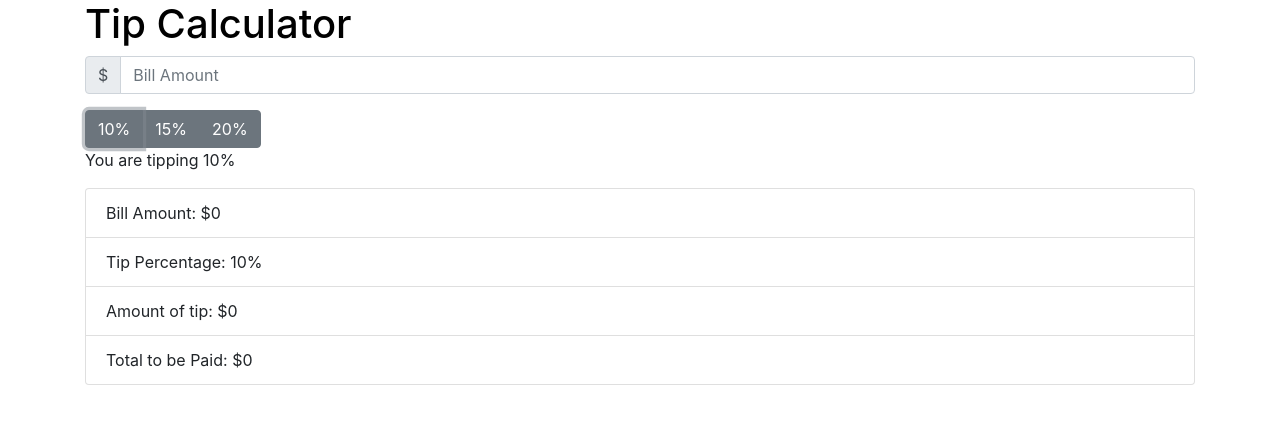
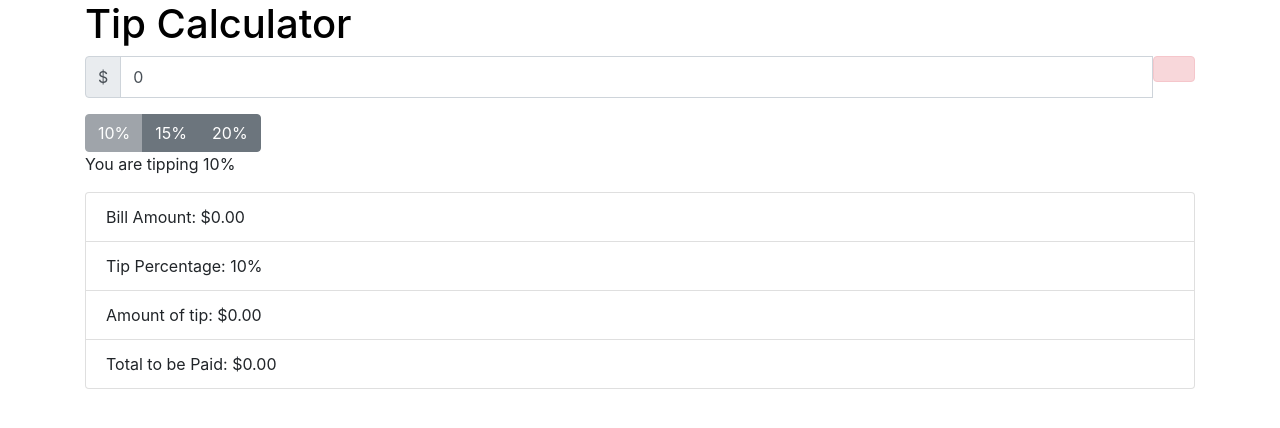
Before and after one commit to kd172906/few-100-lab-kjd, a website built with webpack: page src/index.html in a window 1280 px wide. Both pictures are taken after a click on the button "10%". Built offline with nearby package versions, Linux system fonts and the light colour scheme.

Commit message:
End of workshop

```diff
--- a/src/index.html
+++ b/src/index.html
@@ -22,14 +22,17 @@
             <span class="input-group-text"
                   id="basic-addon1">$</span>
         </div>
-        <input type="text"
+        <input type="number"
                id="billAmount"
                class="form-control"
                placeholder="Bill Amount"
                aria-label="Amount"
+               value=""
                aria-describedby="basic-addon1">
+        <div class="alert alert-danger">
+            <span id="error"></span>
+        </div>
     </div>
-
 
     <div id="setTip"
          class="btn-group">
--- a/src/index.ts
+++ b/src/index.ts
@@ -1,13 +1,18 @@
 import './styles.css';
 
 const BillAmount = document.getElementById("billAmount") as HTMLInputElement;
-const tipButton = document.getElementById('setTip');
+BillAmount.value = "0";
 const tipConfirm = document.getElementById('tipConfirm');
 var billAmtTxt = document.getElementById("list-bill-amt");
 var tipPctTxt = document.getElementById("list-tip-pct");
 var tipAmtTxt = document.getElementById("list-tip-amt");
 var totalTxt = document.getElementById("list-total");
+const defaultTip: HTMLButtonElement = document.querySelector('button[value="20"]');
+let tip: HTMLButtonElement = defaultTip;
+defaultTip.click();
 let d = document.getElementById('setTip');
+let borderColor = BillAmount.style.borderColor;
+let success = true;
 
 
 function CalculateTip(t: any, b: any) {
@@ -15,14 +20,56 @@ function CalculateTip(t: any, b: any) {
     return (b * tip);
 }
 
+function resetSummary() {
+    tipConfirm.innerText = "";
+    billAmtTxt.textContent = "Bill Amount: ";
+    tipPctTxt.textContent = "Tip Percentage: ";
+    tipAmtTxt.textContent = "Amount of tip: ";
+    totalTxt.textContent = "Total to be Paid: ";
+}
 
-d.querySelectorAll('button').forEach(b => b.addEventListener('click', function () {
-    let bill = Number(BillAmount.value);
-    let tipTotal = CalculateTip(this.value, bill);
-    let totalBill = tipTotal + bill;
-    tipConfirm.innerText = "You are tipping " + this.value + "%";
-    billAmtTxt.textContent = "Bill Amount: $" + bill;
-    tipPctTxt.textContent = "Tip Percentage: " + this.value + "%";
-    tipAmtTxt.textContent = "Amount of tip: $" + Math.round(Number(tipTotal) * 100) / 100;
-    totalTxt.textContent = "Total to be Paid: $" + Math.round(Number(totalBill) * 100) / 100;
+function setError(msg: string) {
+    document.getElementById('error').innerText = msg;
+}
+
+function CalculateFinalBill() {
+    if (!BillAmount.value) {
+        setError('Can\'t be empty')
+        BillAmount.style.borderColor = "red";
+        resetSummary();
+        success = false;
+    }
+    else if (Number(BillAmount.value) < 0) {
+        setError('You should still tip if you pay with coupons, you cheapskate!')
+        BillAmount.style.borderColor = "red";
+        resetSummary();
+        success = false;
+    }
+    else {
+        setError("");
+        BillAmount.style.borderColor = borderColor;
+        let bill = Number(BillAmount.value);
+        let tipTotal = CalculateTip(Number(tip.value), bill);
+        let totalBill = tipTotal + bill;
+        tipConfirm.innerText = "You are tipping " + tip.value + "%";
+        billAmtTxt.textContent = "Bill Amount: $" + bill.toFixed(2);
+        tipPctTxt.textContent = "Tip Percentage: " + tip.value + "%";
+        tipAmtTxt.textContent = "Amount of tip: $" + tipTotal.toFixed(2);
+        totalTxt.textContent = "Total to be Paid: $" + totalBill.toFixed(2);
+        success = true;
+    }
+}
+
+BillAmount.addEventListener('keyup', function () {
+    CalculateFinalBill();
+})
+
+const buttons = d.querySelectorAll('button');
+buttons.forEach(b => b.addEventListener('click', function () {
+    tip = this;
+    CalculateFinalBill()
+    if (success) {
+        buttons.forEach(x => x.disabled = false);
+        b.disabled = true;
+    }
 }))
--- a/src/styles.css
+++ b/src/styles.css
@@ -18,3 +18,11 @@ h1 {
     background-color: #c5c5c5;
 
 }
+
+#billAmount {
+    height: auto;
+}
+
+#error {
+    height: auto;
+}
```
Also changed, not shown: spec/demo_with_typescript_spec.ts (+3 -1 lines).
